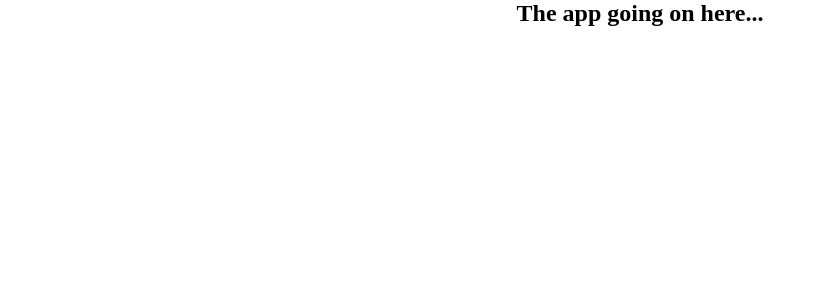
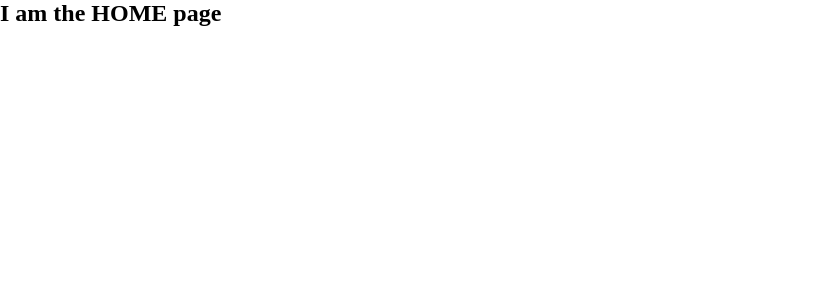
Before and after one commit to irvingvjuarez/irvingvjuarez, a React (Create React App) app: page / in a window 1280 px wide. Shown: the top 300 px of the page, without its empty margins (0-826 px from the left). Built offline with nearby package versions, Linux system fonts and the light colour scheme.

Commit message:
The router is done

```diff
--- a/package.json
+++ b/package.json
@@ -12,6 +12,7 @@
     "@types/react-dom": "^17.0.13",
     "react": "^17.0.2",
     "react-dom": "^17.0.2",
+    "react-router-dom": "^6.2.2",
     "react-scripts": "5.0.0",
     "sass": "^1.49.9",
     "typescript": "^4.6.2",
--- a/src/App.tsx
+++ b/src/App.tsx
@@ -1,10 +1,16 @@
+import { BrowserRouter, Routes, Route } from "react-router-dom"
+import { Home } from "./pages/Home";
+import { NotFound } from "./pages/NotFound";
 import './App.scss';
 
 function App() {
   return (
-    <div className="App">
-      <h2>The app going on here...</h2>
-    </div>
+    <BrowserRouter>
+      <Routes>
+        <Route path="/" element={<Home />} />
+        <Route path="*" element={<NotFound />} />
+      </Routes>
+    </BrowserRouter>
   );
 }
 
--- /dev/null
+++ b/src/pages/Home/index.tsx
@@ -0,0 +1,7 @@
+const Home: React.FC = (): JSX.Element => {
+  return(
+    <h2>I am the HOME page</h2>
+  )
+}
+
+export { Home }
--- /dev/null
+++ b/src/pages/NotFound/index.tsx
@@ -0,0 +1,7 @@
+const NotFound = () => {
+  return(
+    <h2>I am the 404 Error page</h2>
+  )
+}
+
+export { NotFound }
```
Also changed, not shown: 1 other file (tests, documents, lock files or other folders).
